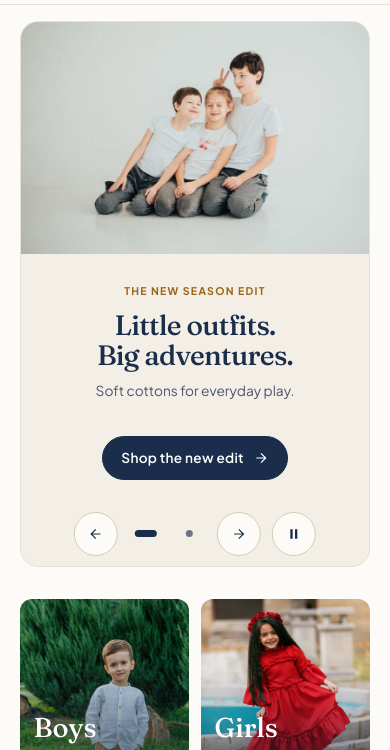
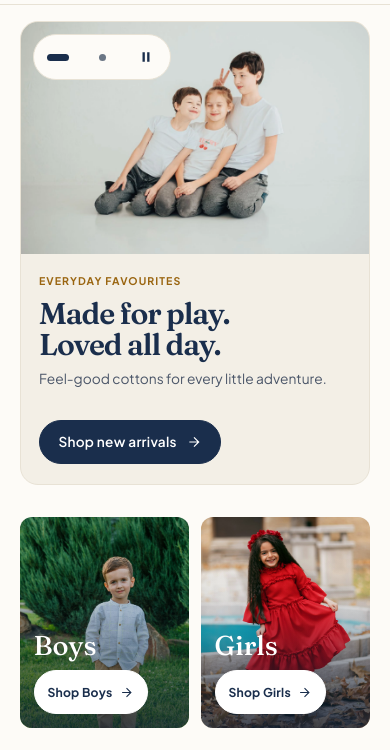
Before and after one commit to awais5094-arch/little-traits, a website: page index.html in a window 390 px wide. Shown: the part 92-842 px from the top of the page. Drawn offline with Linux system fonts and the light colour scheme.

Commit message:
Refine campaign hero with compact left-aligned mobile copy and stronger retail typography

```diff
--- a/css/styles.css
+++ b/css/styles.css
@@ -644,6 +644,7 @@ ul, ol {
 
 .campaign-banner {
   --campaign-title-size: clamp(2rem, 3.8vw, 3.5rem);
+  --campaign-inset: clamp(1.5rem, 3.3vw, 3rem);
   position: relative;
   overflow: hidden;
   border: 1px solid var(--border-subtle);
@@ -653,27 +654,27 @@ ul, ol {
 
 .campaign-slide {
   display: grid;
-  grid-template-columns: minmax(0, 0.9fr) minmax(0, 1.1fr);
-  height: clamp(420px, 36vw, 480px);
+  grid-template-columns: minmax(0, 0.85fr) minmax(0, 1.15fr);
+  height: clamp(380px, 33vw, 440px);
   animation: campaign-reveal 0.4s var(--ease-out);
 }
 
 .campaign-slide__body {
   display: grid;
   grid-template-columns: minmax(0, 1fr);
-  grid-template-rows: 1.2rem calc(var(--campaign-title-size) * 2.16) 3.3rem 48px;
-  gap: 0.85rem;
+  grid-template-rows: 1rem calc(var(--campaign-title-size) * 2.08) 2.8rem 48px;
+  gap: 0.75rem;
   align-content: center;
   justify-items: start;
   min-width: 0;
-  padding: clamp(1.5rem, 3.3vw, 3rem);
-  padding-bottom: 5.25rem;
+  padding: var(--campaign-inset);
+  padding-bottom: calc(var(--campaign-inset) + 2rem);
 }
 
 .campaign-slide__eyebrow {
   font-size: 0.72rem;
   font-weight: 700;
-  letter-spacing: 0.12em;
+  letter-spacing: 0.1em;
   text-transform: uppercase;
   color: var(--accent-gold-text);
   line-height: 1.4;
@@ -682,16 +683,16 @@ ul, ol {
 .campaign-slide__title {
   font-family: var(--font-serif);
   font-size: var(--campaign-title-size);
-  font-weight: 500;
-  line-height: 1.08;
-  letter-spacing: -0.025em;
+  font-weight: 600;
+  line-height: 1.04;
+  letter-spacing: -0.035em;
 }
 
 .campaign-slide__description {
-  max-width: 30ch;
+  max-width: 34ch;
   margin: 0;
-  font-size: 0.92rem;
-  line-height: 1.65;
+  font-size: 0.9rem;
+  line-height: 1.55;
   color: var(--text-secondary);
 }
 
@@ -727,11 +728,11 @@ ul, ol {
 
 .campaign-controls {
   position: absolute;
-  left: clamp(1.5rem, 3.3vw, 3rem);
-  bottom: 1rem;
-  display: flex;
-  align-items: center;
-  gap: 0.35rem;
+  left: var(--campaign-inset);
+  bottom: 0.75rem;
+  display: flex;
+  align-items: center;
+  gap: 0;
 }
 
 .campaign-arrow,
@@ -747,8 +748,8 @@ ul, ol {
 
 .campaign-arrow,
 .campaign-play-toggle {
-  border: 1px solid var(--border-strong);
-  background-color: var(--bg-canvas);
+  border: 1px solid transparent;
+  background-color: transparent;
 }
 
 .campaign-arrow:hover,
@@ -774,7 +775,7 @@ ul, ol {
 }
 
 .campaign-play-toggle {
-  margin-left: 0.35rem;
+  margin-left: 0.25rem;
 }
 
 @keyframes campaign-reveal {
@@ -2930,12 +2931,13 @@ ul, ol {
 
   /* A compact photographic campaign first, then two collection tiles. */
   .campaign-banner {
-    --campaign-title-size: clamp(1.75rem, 5.3vw, 2rem);
+    --campaign-title-size: clamp(1.75rem, 7.7vw, 2.2rem);
+    --campaign-inset: clamp(1.125rem, 4vw, 1.5rem);
     border-radius: var(--radius-md);
   }
   .campaign-slide {
     grid-template-columns: minmax(0, 1fr);
-    grid-template-rows: auto 312px;
+    grid-template-rows: auto auto;
     height: auto;
     min-height: 0;
   }
@@ -2944,20 +2946,19 @@ ul, ol {
     aspect-ratio: 3 / 2;
   }
   .campaign-slide__body {
-    grid-template-rows: 1rem calc(var(--campaign-title-size) * 2.16) 2.9rem 44px;
-    gap: 0.6rem;
-    justify-items: center;
-    text-align: center;
-    height: 312px;
-    padding: 1.25rem 1.25rem 4.75rem;
+    grid-template-rows: 1rem calc(var(--campaign-title-size) * 2.08) 2.7rem 44px;
+    gap: 0.5rem;
+    justify-items: start;
+    text-align: left;
+    padding: 1.25rem var(--campaign-inset);
   }
   .campaign-slide__eyebrow {
     font-size: 0.66rem;
   }
   .campaign-slide__description {
-    max-width: 28ch;
+    max-width: 34ch;
     font-size: 0.86rem;
-    line-height: 1.6;
+    line-height: 1.55;
   }
   .campaign-slide__cta {
     min-height: 44px;
@@ -2965,9 +2966,19 @@ ul, ol {
     font-size: 0.85rem;
   }
   .campaign-controls {
-    left: 50%;
-    transform: translateX(-50%);
-    bottom: 0.65rem;
+    top: 0.75rem;
+    left: 0.75rem;
+    bottom: auto;
+    padding-inline: 0.125rem;
+    border: 1px solid var(--border-subtle);
+    border-radius: var(--radius-pill);
+    background-color: var(--bg-canvas);
+  }
+  .campaign-controls .campaign-arrow {
+    display: none;
+  }
+  .campaign-controls .campaign-play-toggle {
+    margin-left: 0;
   }
   .department-card {
     aspect-ratio: 4 / 5;
--- a/index.html
+++ b/index.html
@@ -8,7 +8,7 @@
   <link rel="preconnect" href="https://fonts.googleapis.com" />
   <link rel="preconnect" href="https://fonts.gstatic.com" crossorigin />
   <link href="https://fonts.googleapis.com/css2?family=Fraunces:ital,opsz,wght@0,9..144,400..600;1,9..144,400&family=Plus+Jakarta+Sans:wght@400;500;600;700&display=swap" rel="stylesheet" />
-  <link rel="stylesheet" href="css/styles.css?v=1.6" />
+  <link rel="stylesheet" href="css/styles.css?v=1.7" />
 </head>
 <body>
   <a href="#main-content" class="skip-link">Skip to main content</a>
@@ -24,10 +24,10 @@
         <div class="campaign-banner" id="campaign-banner" role="region" aria-roledescription="carousel" aria-label="Seasonal collections">
           <div class="campaign-slide" id="campaign-season" data-campaign-slide role="group" aria-roledescription="slide" aria-label="New season, 1 of 2">
             <div class="campaign-slide__body">
-              <span class="campaign-slide__eyebrow">The new season edit</span>
-              <h2 class="campaign-slide__title">Little outfits.<br />Big adventures.</h2>
-              <p class="campaign-slide__description">Soft cottons for everyday play.</p>
-              <a href="shop.html" class="btn btn-primary campaign-slide__cta">Shop the new edit
+              <span class="campaign-slide__eyebrow">Everyday favourites</span>
+              <h2 class="campaign-slide__title">Made for play.<br />Loved all day.</h2>
+              <p class="campaign-slide__description">Feel-good cottons for every little adventure.</p>
+              <a href="shop.html" class="btn btn-primary campaign-slide__cta">Shop new arrivals
                 <svg width="16" height="16" viewBox="0 0 24 24" fill="none" stroke="currentColor" stroke-width="1.8" aria-hidden="true"><path d="M5 12h14M12 5l7 7-7 7"/></svg>
               </a>
             </div>
@@ -38,9 +38,9 @@
 
           <div class="campaign-slide campaign-slide--baby" id="campaign-baby" data-campaign-slide role="group" aria-roledescription="slide" aria-label="Baby and toddler, 2 of 2" hidden>
             <div class="campaign-slide__body">
-              <span class="campaign-slide__eyebrow">The little ones edit</span>
-              <h2 class="campaign-slide__title">Small steps.<br />Soft beginnings.</h2>
-              <p class="campaign-slide__description">Gentle layers for your little one's everyday adventures.</p>
+              <span class="campaign-slide__eyebrow">Baby &amp; toddler</span>
+              <h2 class="campaign-slide__title">Small outfits.<br />Big cuddles.</h2>
+              <p class="campaign-slide__description">Soft, easy layers for their first adventures.</p>
               <a href="shop.html?category=baby" class="btn btn-primary campaign-slide__cta">Shop Baby &amp; Toddler
                 <svg width="16" height="16" viewBox="0 0 24 24" fill="none" stroke="currentColor" stroke-width="1.8" aria-hidden="true"><path d="M5 12h14M12 5l7 7-7 7"/></svg>
               </a>
```
